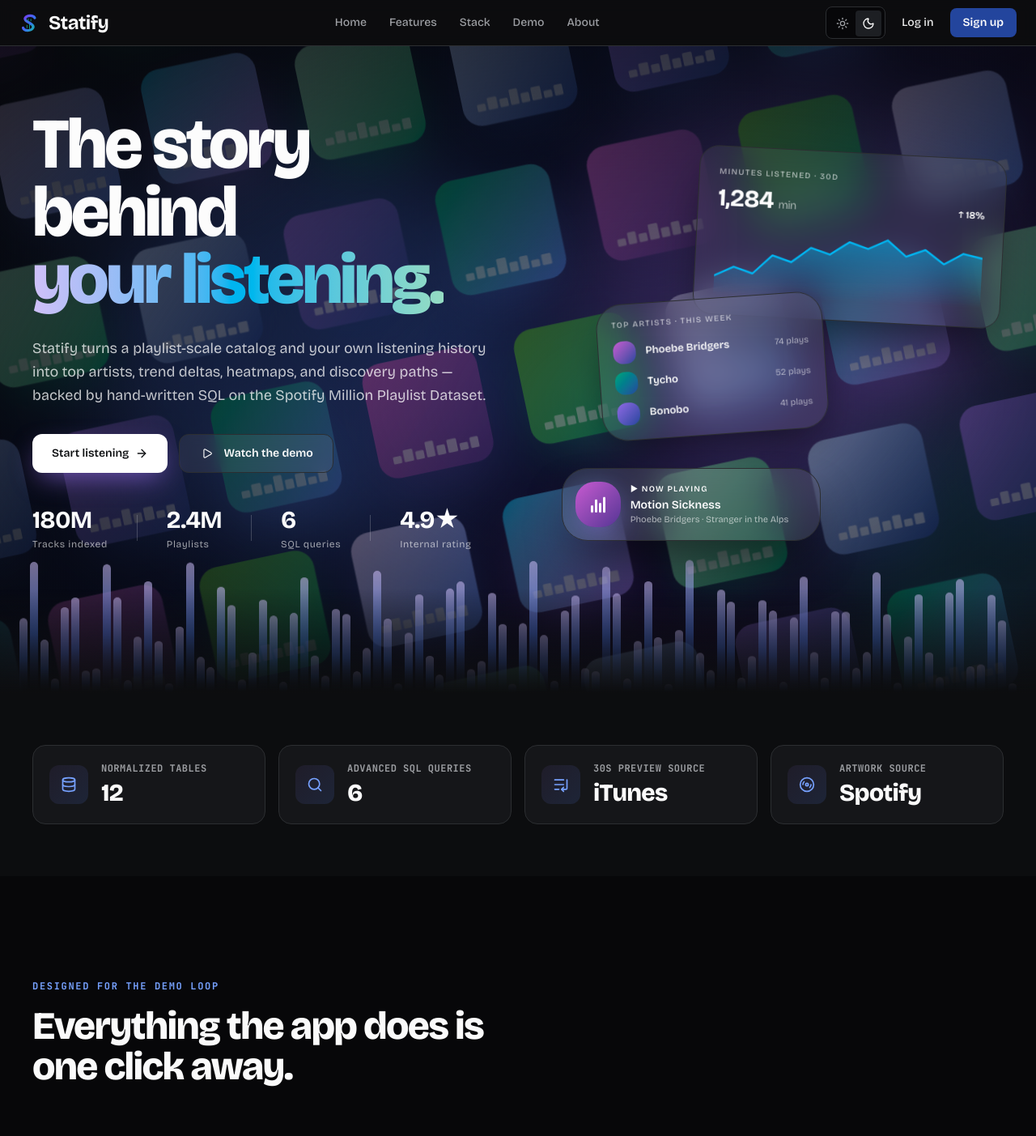
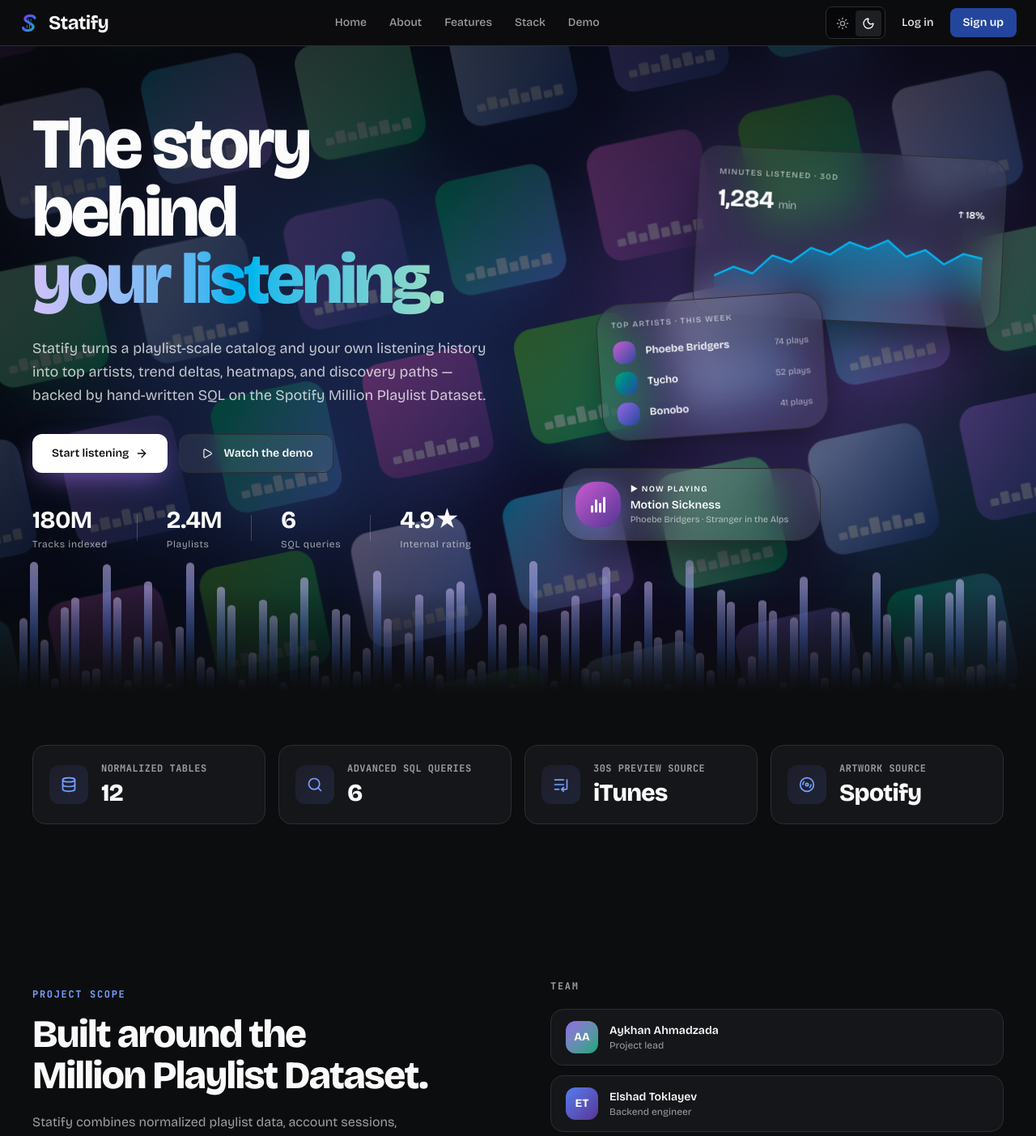
Before and after one commit to aykhan019/statify, a Next.js app in the folder apps/web/: page / in a window 1280 px wide. Shown: the top 1403 px of the page at 81% size. Built offline with nearby package versions, Linux system fonts and the light colour scheme; no server answers.

Commit message:
feat(web): move About before Features in landing page nav and section order

```diff
--- a/apps/web/src/app/(marketing)/layout.tsx
+++ b/apps/web/src/app/(marketing)/layout.tsx
@@ -6,10 +6,10 @@
 
 const NAV_LINKS = [
   { href: '/#home', label: 'Home' },
+  { href: '/#about', label: 'About' },
   { href: '/#features', label: 'Features' },
   { href: '/#stack', label: 'Stack' },
   { href: '/#demo', label: 'Demo' },
-  { href: '/#about', label: 'About' },
 ];
 
 export default function MarketingLayout({ children }: { children: ReactNode }) {
--- a/apps/web/src/app/(marketing)/page.tsx
+++ b/apps/web/src/app/(marketing)/page.tsx
@@ -21,10 +21,10 @@
  * `@/components/marketing/`. Order matches the layout's nav anchors:
  *
  *   /#home      → Hero
+ *   /#about     → About
  *   /#features  → Features
  *   /#stack     → Stack
  *   /#demo      → Demo
- *   /#about     → About
  *
  * `data-section-hue="indigo"` keeps focus rings + section accents
  * matching the rest of the app's auth/marketing identity.
@@ -34,10 +34,10 @@
     <div data-section-hue="indigo" className="bg-surface-page text-fg-default">
       <Hero />
       <StatsStrip />
+      <About />
       <Features />
       <Stack />
       <Demo />
-      <About />
       <CTA />
       <Footer />
     </div>
```
